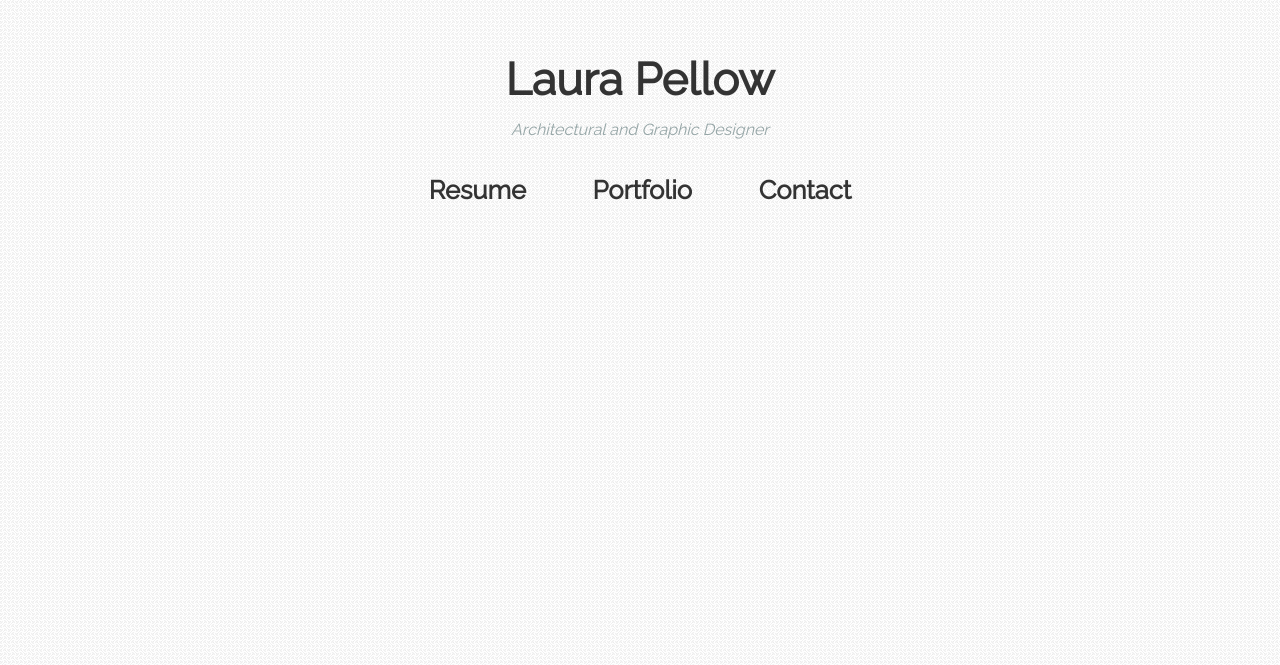
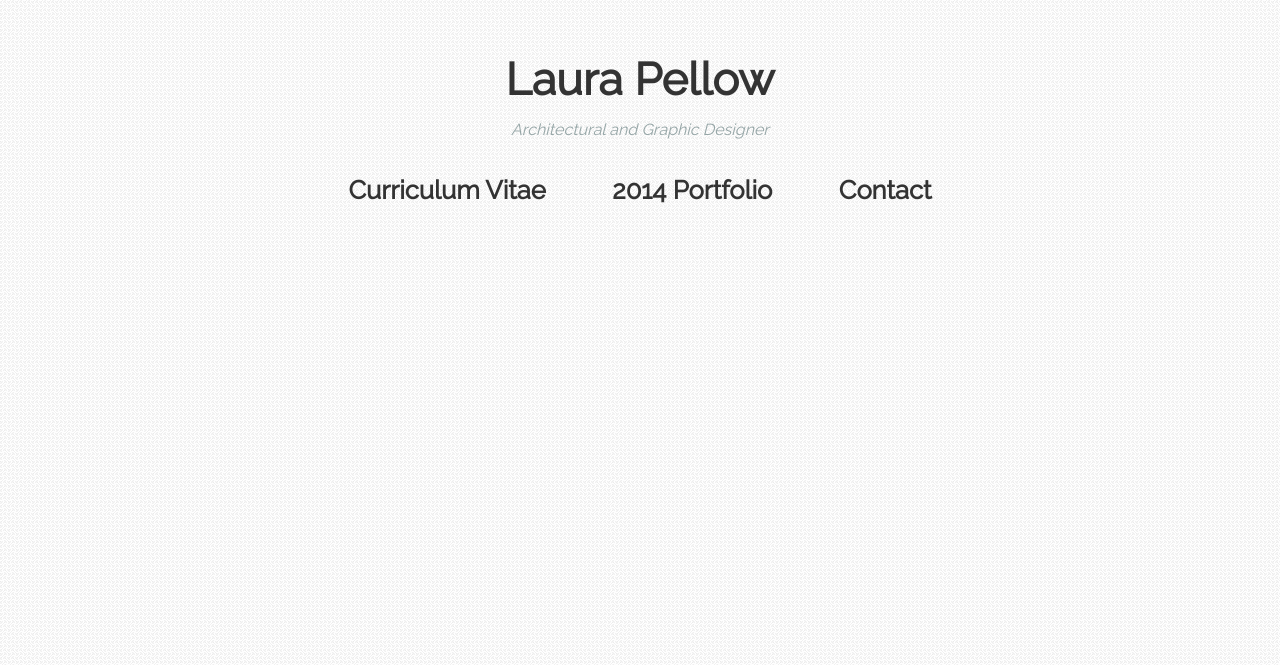
Before and after one commit to stolksdorf/lpellow, a website: page src/index.html in a window 1280 px wide. Shown: the part 135-800 px from the top of the page. Drawn offline with nearby package versions, Linux system fonts and the light colour scheme; files that its build step writes are made by us from their sources.

Commit message:
title name changes

```diff
--- a/src/index.html
+++ b/src/index.html
@@ -13,8 +13,8 @@
 		<div class='name'>Laura Pellow</div>
 		<div class='description'><i>Architectural and Graphic Designer</i></div>
 		<div class='contact'>
-			<a class='resume' href='https://dl.dropboxusercontent.com/u/2686399/LauraPellow_Resume.pdf' target='_blank'>Resume</a>
-			<a class='portfolio' href='https://dl.dropboxusercontent.com/u/2686399/LauraPellow_Portfolio.pdf' target='_blank'>Portfolio</a>
+			<a class='resume' href='https://dl.dropboxusercontent.com/u/2686399/LauraPellow_Resume.pdf' target='_blank'>Curriculum Vitae</a>
+			<a class='portfolio' href='https://dl.dropboxusercontent.com/u/2686399/LauraPellow_Portfolio.pdf' target='_blank'>2014 Portfolio</a>
 			<a class='email' href='mailto:laura.pellow@gmail.com' target='_blank'>Contact</a>
 		</div>
 
```
